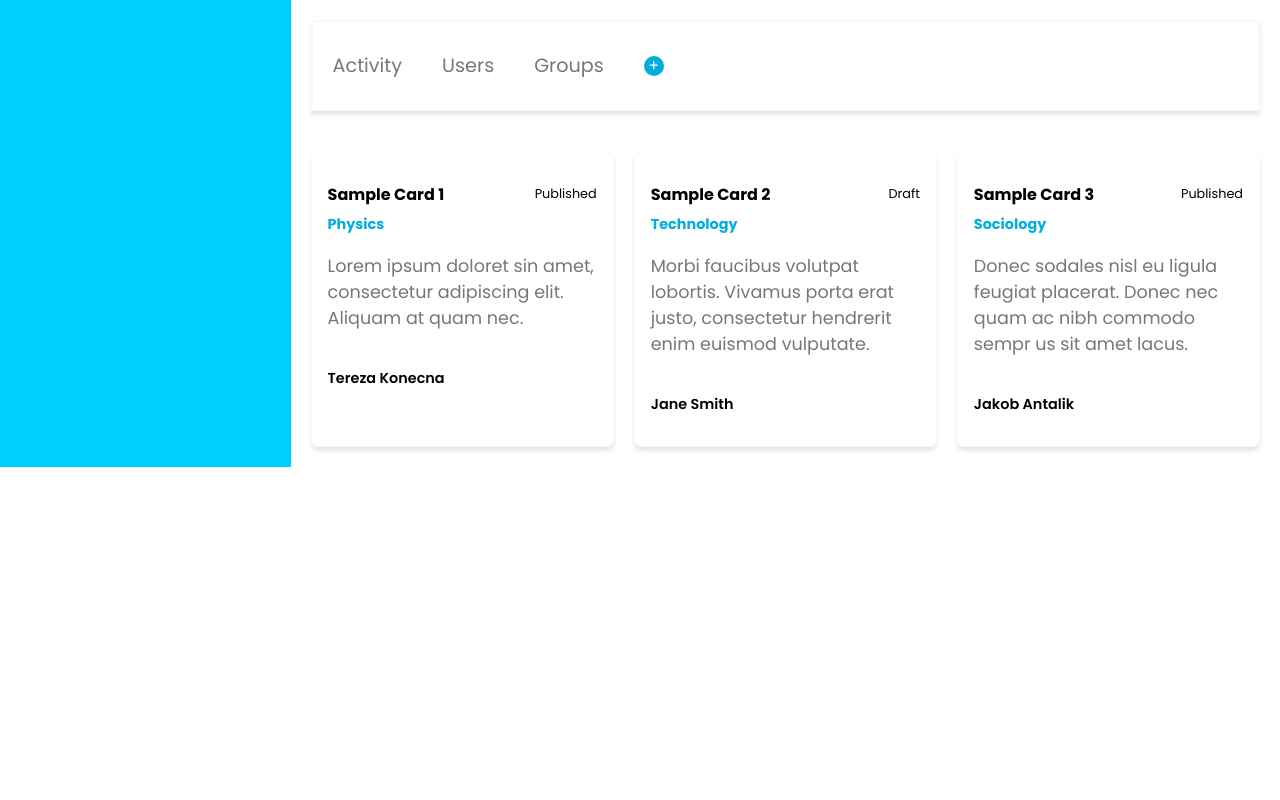
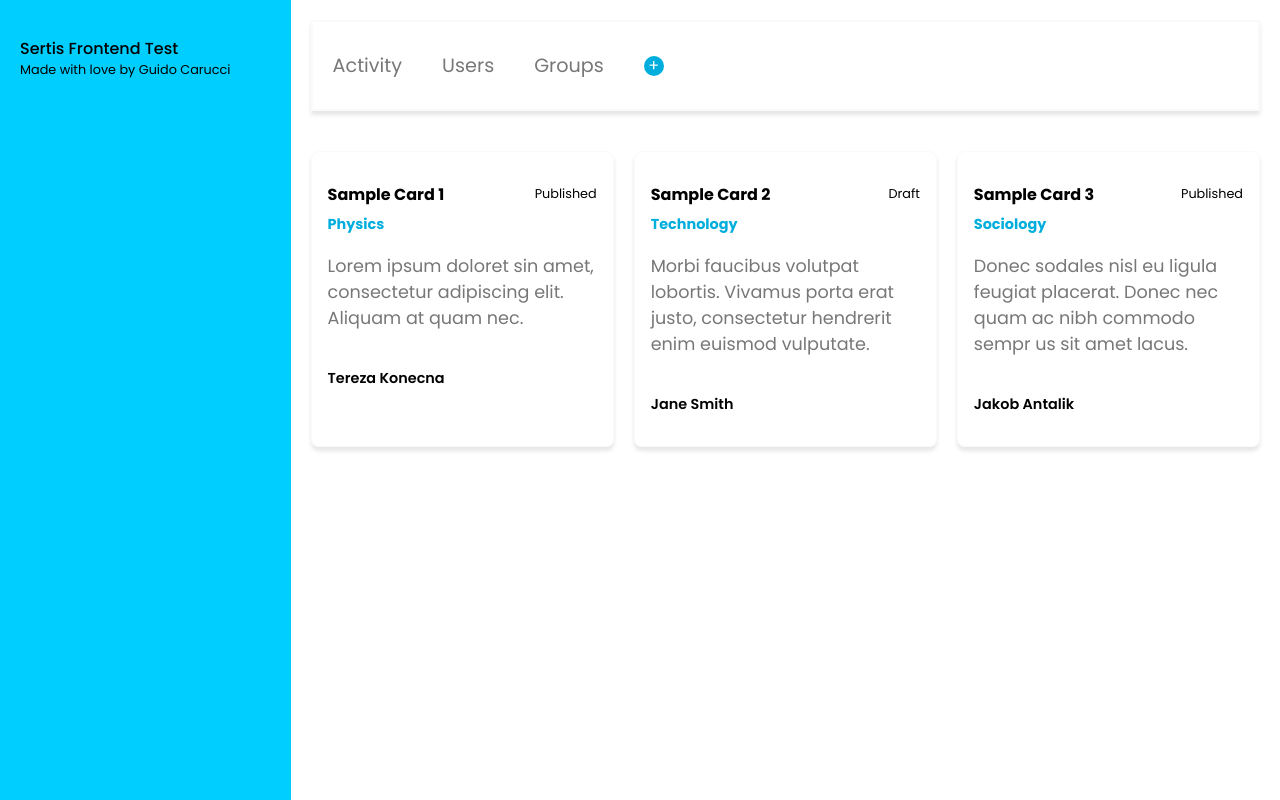
Before and after one commit to guido-an/react-ts-assignment, a React (Create React App) app: page / in a window 1280 px wide. Shown: the top 800 px of the page. Built offline with nearby package versions, Linux system fonts and the light colour scheme.

Commit message:
feat: Add Sidebar content and define min-height for main content

```diff
--- a/src/components/Layout/Layout.scss
+++ b/src/components/Layout/Layout.scss
@@ -19,10 +19,22 @@
 
       .sidebar {
         width: 20%;
+
+        p {
+            font-weight: 500;
+            font-size: 1rem;
+
+            span {
+                display: block;
+                font-weight: 400;
+                font-size: 0.8rem;
+            }
+        }
       }
 
       .main-content {
         flex: 1;
+        min-height: 100vh;
       }
     }
   }
--- a/src/components/Layout/Layout.tsx
+++ b/src/components/Layout/Layout.tsx
@@ -12,7 +12,9 @@ interface LayoutProps {
 const Layout: React.FC<LayoutProps> = ({ children, addNewCard, loggedInUser }) => {
   return (
     <div className="layout">
-      <div className="sidebar" />
+      <div className="sidebar">
+        <p>Sertis Frontend Test <span>Made with love by Guido Carucci</span></p>
+      </div>
       <div>
         <Header addNewCard={addNewCard} loggedInUser={loggedInUser} />
         <div className="main-content">
```
